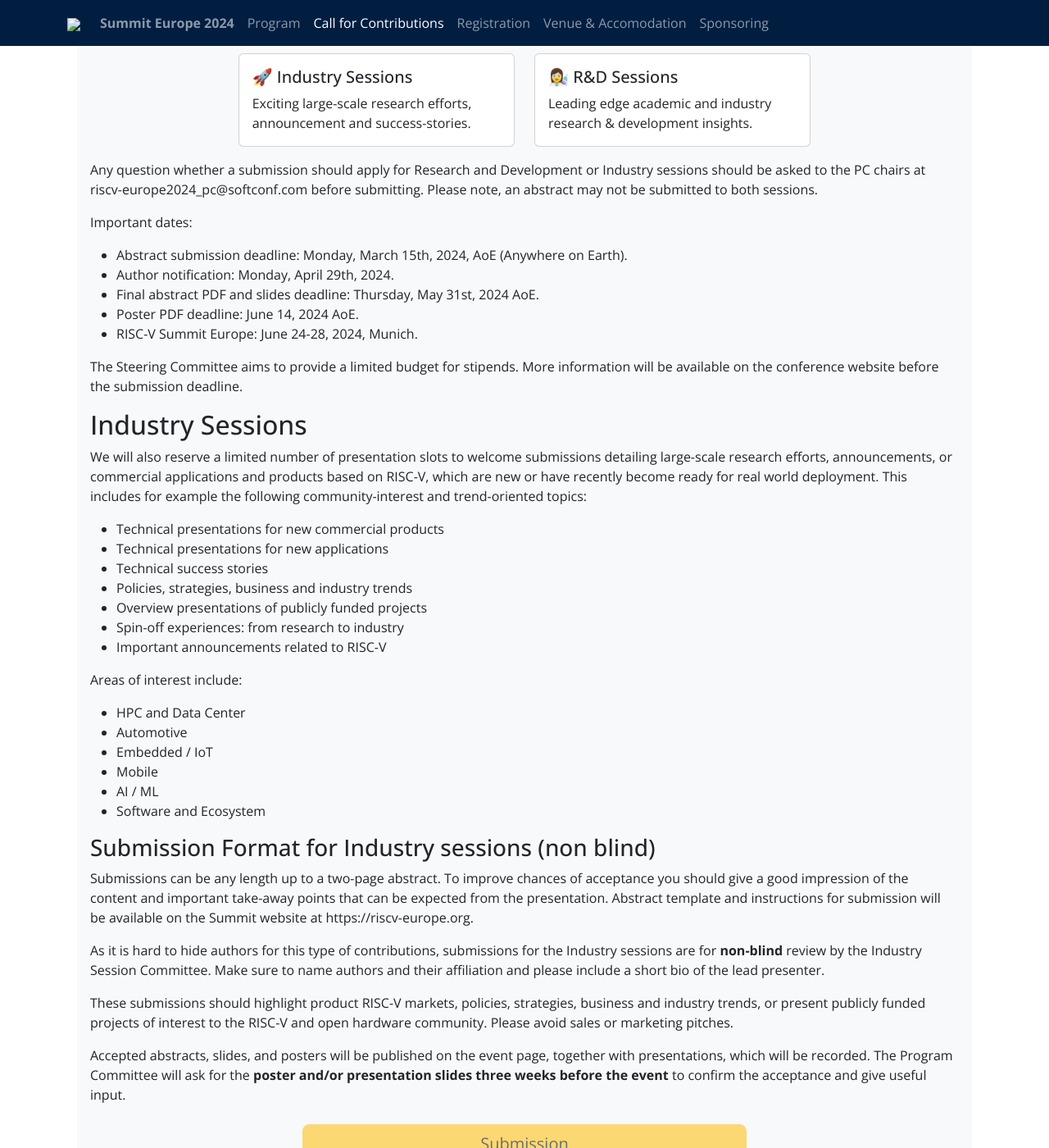
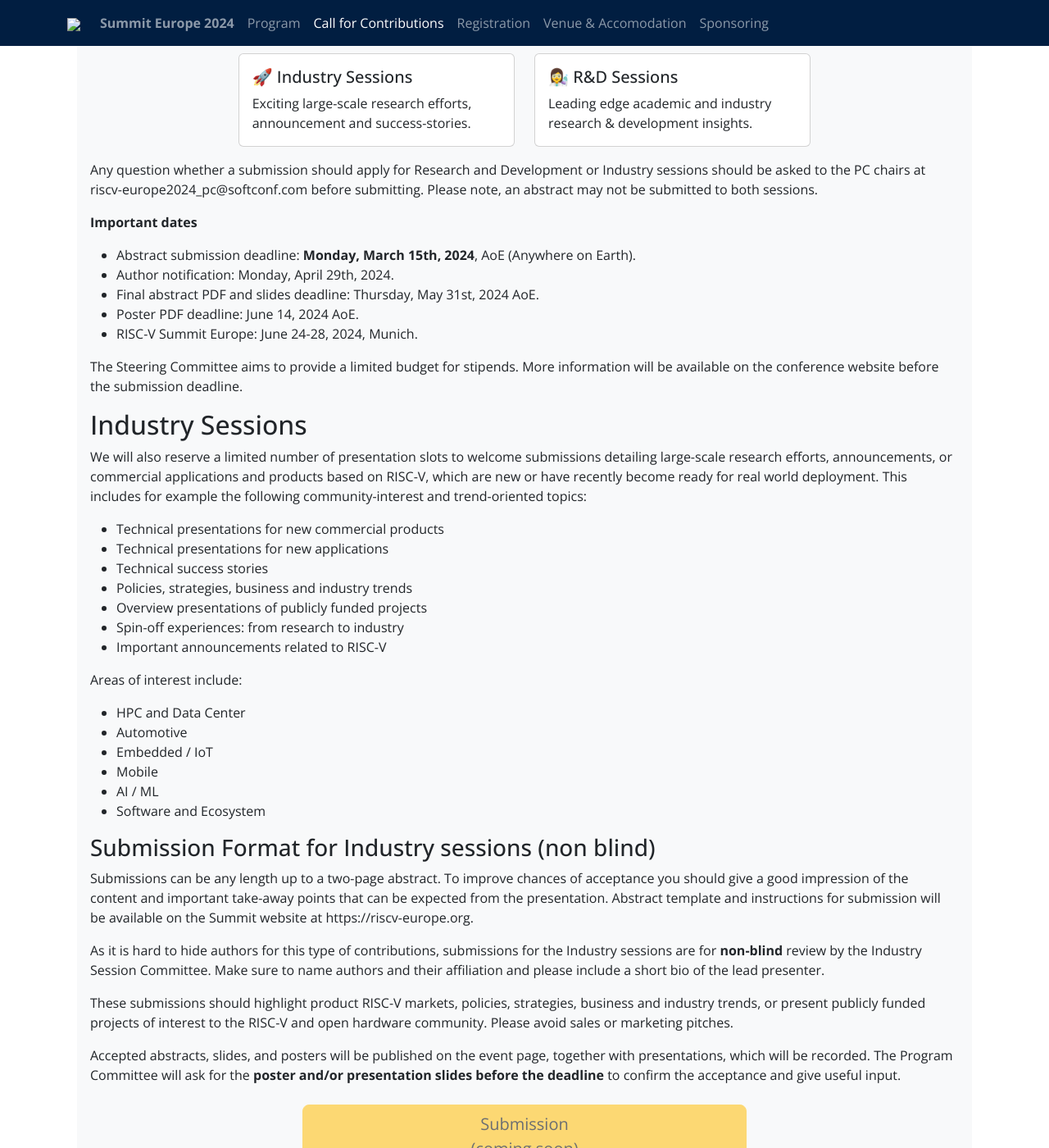
Before and after one commit to riscv-europe/summit-website-development, a Jekyll site: the page built from summit/2024/cfp.md, in a window 1280 px wide and 1400 px high, scrolled down 699 px. Shown: the whole window at 82% size. Built offline with Jekyll 4.4.1, drawn with Linux system fonts in a browser that asks for light colours; some of the changed text lies outside the part shown.

Commit message:
CFP clarification

```diff
--- a/summit/2024/cfp.md
+++ b/summit/2024/cfp.md
@@ -49,9 +49,9 @@
 riscv-europe2024_pc@softconf.com before submitting. Please note, an abstract may
 not be submitted to both sessions.
 
-Important dates:
+**Important dates**
 
-- Abstract submission deadline: Monday, March 15th, 2024, AoE (Anywhere on Earth).
+- Abstract submission deadline: **Monday, March 15th, 2024**, AoE (Anywhere on Earth).
 - Author notification: Monday, April 29th, 2024.
 - Final abstract PDF and slides deadline: Thursday, May 31st, 2024 AoE.
 - Poster PDF deadline: June 14, 2024 AoE.
@@ -106,8 +106,8 @@
 
 Accepted abstracts, slides, and posters will be published on the event page,
 together with presentations, which will be recorded. The Program Committee will
-ask for the **poster and/or presentation slides three weeks before the event**
-to confirm the acceptance and give useful input.
+ask for the **poster and/or presentation slides before the deadline** to confirm
+the acceptance and give useful input.
 
 <div class="row justify-content-md-center my-4">
     <button type="button" class="btn btn-lg disabled" style="background-color: var(--riscv-y); border-color: var(--riscv-y); width:50%;">Submission<br/>(coming soon)</button>
@@ -156,8 +156,8 @@
 
 Accepted abstracts, slides, and posters will be published on the event page,
 together with presentations, which will be recorded. The Program Committee will
-ask for the **poster and/or presentation slides three weeks before the event**
-to confirm the acceptance and give useful input.
+ask for the **poster and/or presentation slides before the deadline** to confirm
+the acceptance and give useful input.
 
 Suitable research & development submissions by industry will also be recommended
 for the talks slots of the industry sessions.
```
